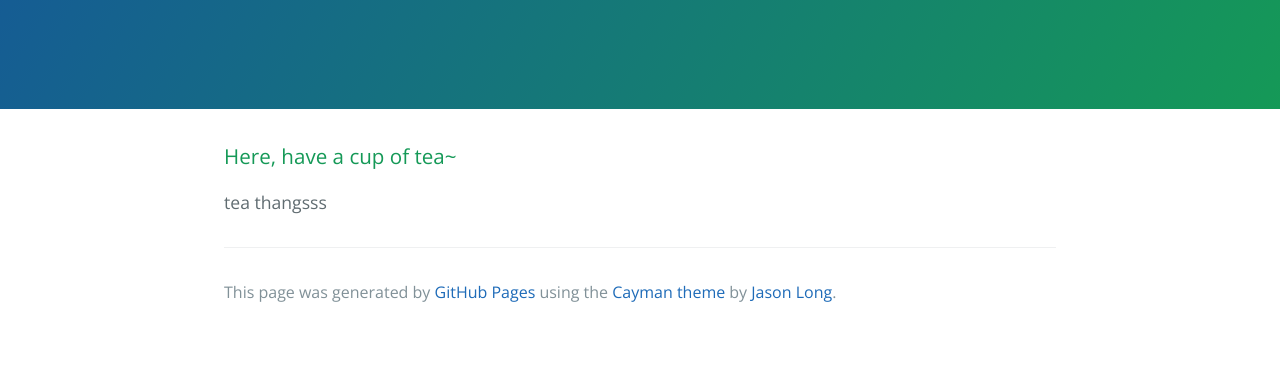
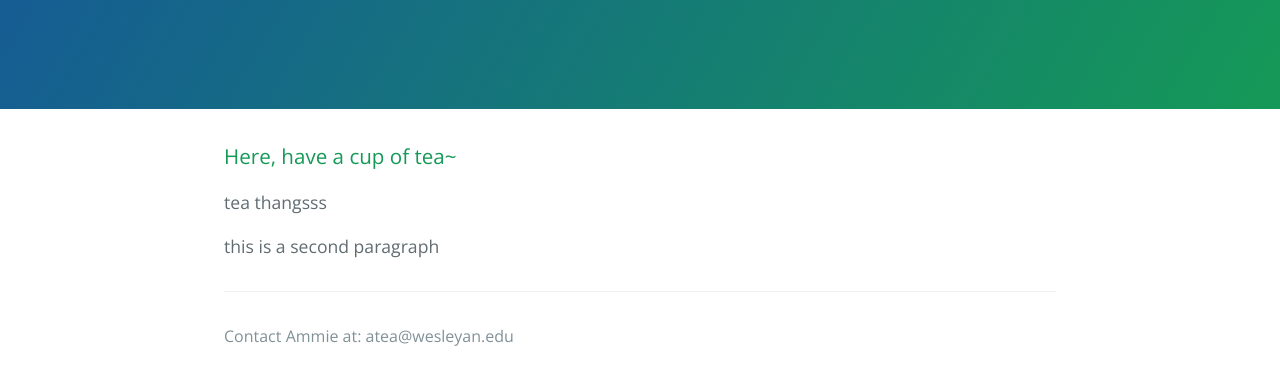
Before and after one commit to bubbatea/bubbatea.github.io, a plain HTML site: page index.html in a window 1280 px wide. Shown: the part 208-592 px from the top of the page. Drawn offline with nearby package versions, Linux system fonts and the light colour scheme.

Commit message:
changed footer
to Contact Ammie at: atea@wesleyan.edu

```diff
--- a/index.html
+++ b/index.html
@@ -20,10 +20,11 @@
 <a id="here-have-a-cup-of-tea" class="anchor" href="#here-have-a-cup-of-tea" aria-hidden="true"><span aria-hidden="true" class="octicon octicon-link"></span></a>Here, have a cup of tea~</h3>
 
 <p>tea thangsss</p>
+<p>this is a second paragraph</p>
 
       <footer class="site-footer">
 
-        <span class="site-footer-credits">This page was generated by <a href="https://pages.github.com">GitHub Pages</a> using the <a href="https://github.com/jasonlong/cayman-theme">Cayman theme</a> by <a href="https://twitter.com/jasonlong">Jason Long</a>.</span>
+        <span class="site-footer-credits">Contact Ammie at: atea@wesleyan.edu</span>
       </footer>
 
     </section>
```
